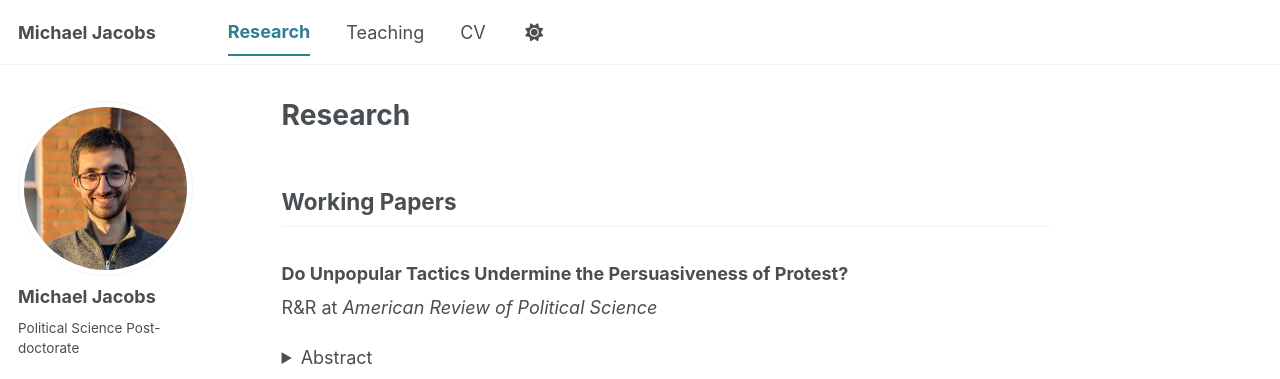
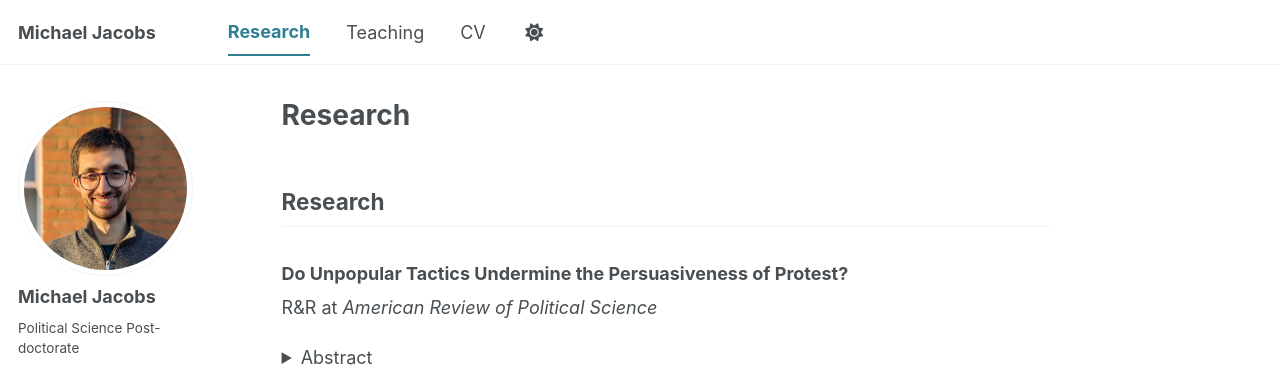
Before and after one commit to michaeljsj/michaeljsj.github.io, a Jekyll site: the page built from _pages/research.md, in a window 1280 px wide. Shown: the top 379 px of the page. Built offline with Jekyll 4.4.1, drawn with Linux system fonts in a browser that asks for light colours; some web fonts are replaced; a script bundle is joined from its source files by our own code; library files that are not in the unit come from our copies.

Commit message:
Update research.md

```diff
--- a/_pages/research.md
+++ b/_pages/research.md
@@ -4,7 +4,7 @@ permalink: /research/
 author_profile: true
 ---
 
-## Working Papers
+## Research
 
 ### Do Unpopular Tactics Undermine the Persuasiveness of Protest?
 
```
